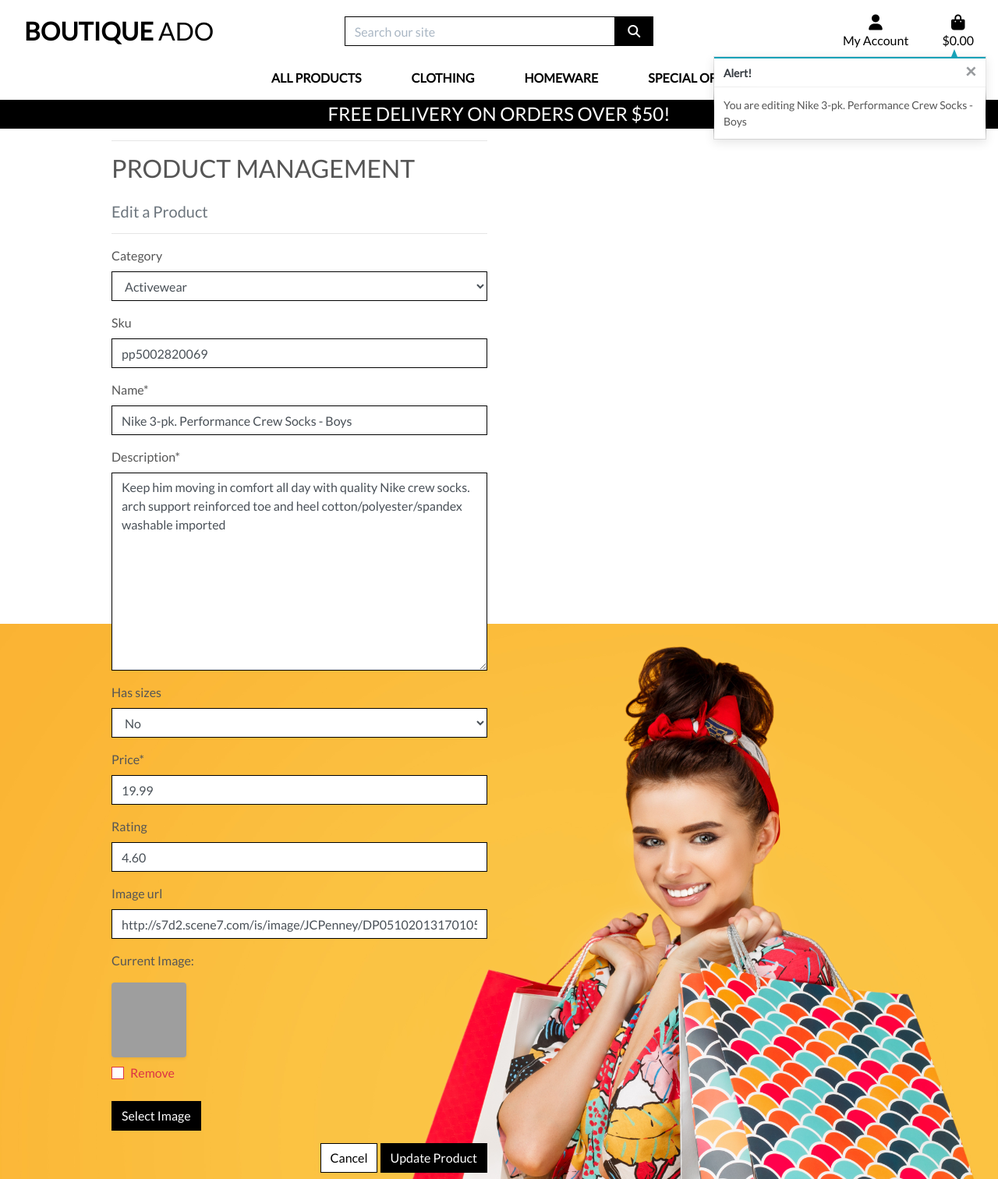
After one commit to Richard-L4/boutique_ado_v1, a Django app: page /products/edit/12/ in a window 1280 px wide. The commit adds this page. Shown: the whole page at 78% size. Run offline with Django 3.2, Linux system fonts and the light colour scheme; the visitor is signed in with stand-in values (Sample User, id 1); data comes from the database, SQL or seed files in the repository; some libraries are stand-ins or nearby versions; grey boxes are pictures that could not be loaded.

Commit message:
add / delete products page added

```diff
--- a/boutique_ado/settings.py
+++ b/boutique_ado/settings.py
@@ -110,6 +110,7 @@
 SITE_ID = 1
 
 EMAIL_BACKEND = 'django.core.mail.backends.console.EmailBackend'
+EMAIL_FILE_PATH = BASE_DIR / 'sent_emails'
 
 
 ACCOUNT_AUTHENTICATION_METHOD = 'username_email'
--- /dev/null
+++ b/products/forms.py
@@ -0,0 +1,21 @@
+from django import forms
+from .widgets import CustomClearableFileInput
+from .models import Product, Category
+
+
+class ProductForm(forms.ModelForm):
+
+    class Meta:
+        model = Product
+        fields = '__all__'
+
+    image = forms.ImageField(label='Image', required=False, widget=CustomClearableFileInput)
+
+    def __init__(self, *args, **kwargs):
+        super().__init__(*args, **kwargs)
+        categories = Category.objects.all()
+        friendly_names = [(c.id, c.get_friendly_name()) for c in categories]
+
+        self.fields['category'].choices = friendly_names
+        for field_name, field in self.fields.items():
+            field.widget.attrs['class'] = 'border-black rounded-0'
--- /dev/null
+++ b/products/templates/products/custom_widget_templates/custom_clearable_file_input.html
@@ -0,0 +1,17 @@
+{% if widget.is_initial %}
+    <p>{{ widget.initial_text }}:</p>
+    <a href="{{ widget.value.url }}">
+        <img width="96" height="96" class="rounded shadow-sm" src="{{ widget.value.url }}">
+    </a>
+    {% if not widget.required %}
+        <div class="custom-control custom-checkbox mt-2">
+            <input class="custom-control-input" type="checkbox" name="{{ widget.checkbox_name }}" id="{{ widget.checkbox_id }}">
+            <label class="custom-control-label text-danger" for="{{ widget.checkbox_id }}">{{ widget.clear_checkbox_label }}</label>
+        </div>
+    {% endif %}<br>
+    {{ widget.input_text }}
+{% endif %}
+<span class="btn btn-black rounded-0 btn-file">
+    Select Image <input id="new-image" type="{{ widget.type }}" name="{{ widget.name }}"{% include "django/forms/widgets/attrs.html" %}>
+</span>
+<strong><p class="text-danger" id="filename"></p></strong>
--- /dev/null
+++ b/products/templates/products/edit_product.html
@@ -0,0 +1,53 @@
+{% extends "base.html" %}
+{% load static %}
+
+{% block page_header %}
+    <div class="container header-container">
+        <div class="row">
+            <div class="col"></div>
+        </div>
+    </div>
+{% endblock %}
+
+{% block content %}
+    <div class="overlay"></div>
+    <div class="container">
+        <div class="row">
+            <div class="col-12 col-md-6">
+                <hr>
+                <h2 class="logo-font mb-4">Product Management</h2>
+                <h5 class="text-muted">Edit a Product</h5>
+                <hr>
+            </div>
+        </div>
+
+        <div class="row">
+            <div class="col-12 col-md-6">
+                <form method="POST" action="{% url 'edit_product' product.id %}" class="form mb-2" enctype="multipart/form-data">
+                    {% csrf_token %}
+                    {% for field in form %}
+                        {% if field.name != 'image' %}
+                            {{ field | as_crispy_field }}
+                        {% else %}
+                            {{ field }}
+                        {% endif %}
+                    {% endfor %}
+                    <div class="text-right">
+                        <a class="btn btn-outline-black rounded-0" href="{% url 'products' %}">Cancel</a>
+                        <button class="btn btn-black rounded-0" type="submit">Update Product</button>
+                    </div>
+                </form>
+            </div>
+        </div>
+    </div>
+{% endblock %}
+
+{% block postloadjs %}
+    {{ block.super }}
+    <script type="text/javascript">
+        $('#new-image').change(function() {
+            var file = $('#new-image')[0].files[0];
+            $('#filename').text(`Image will be set to: ${file.name}`);
+        });
+    </script>
+{% endblock %}
--- a/products/templates/products/product_detail.html
+++ b/products/templates/products/product_detail.html
@@ -41,6 +41,12 @@
                 <small class="text-muted"><i class="fas fa-star mr-1"></i>{{ product.rating }} / 5</small>
                 {% else %}
                 <small class="text-muted">No Rating</small>
+                {% endif %}
+                {% if request.user.is_superuser %}
+                    <small class="ml-3">
+                        <a href="{% url 'edit_product' product.id %}">Edit</a> |
+                        <a class="text-danger" href="{% url 'delete_product' product.id %}">Delete</a>
+                    </small>
                 {% endif %}
                 <p class="mt-3">{{ product.description }}</p>
                 <form class="form" action="{% url 'add_to_bag' product.id %}" method="POST">
--- a/products/templates/products/products.html
+++ b/products/templates/products/products.html
@@ -82,6 +82,12 @@
                                             {% else %}
                                                 <small class="text-muted">No Rating</small>
                                             {% endif %}
+                                            {% if request.user.is_superuser %}
+                                                <small class="ml-3">
+                                                    <a href="{% url 'edit_product' product.id %}">Edit</a> |
+                                                    <a class="text-danger" href="{% url 'delete_product' product.id %}">Delete</a>
+                                                </small>
+                                            {% endif %}
                                         </div>
                                     </div>
                                 </div>
--- a/products/urls.py
+++ b/products/urls.py
@@ -3,5 +3,8 @@
 
 urlpatterns = [
     path('', views.all_products, name='products'),
-    path('<product_id>', views.product_detail, name='product_detail'),
+    path('<int:product_id>/', views.product_detail, name='product_detail'),
+    path('add/', views.add_product, name='add_product'),
+    path('edit/<int:product_id>/', views.edit_product, name='edit_product'),
+    path('delete/<int:product_id>/', views.delete_product, name='delete_product'),
 ]
--- a/products/views.py
+++ b/products/views.py
@@ -1,9 +1,11 @@
 from django.shortcuts import render, redirect, reverse, get_object_or_404
 from django.contrib import messages
+from django.contrib.auth.decorators import login_required
 from django.db.models import Q
 from django.db.models.functions import Lower
 
 from .models import Product, Category
+from .forms import ProductForm
 
 # Create your views here.
 
@@ -23,10 +25,8 @@
             if sortkey == 'name':
                 sortkey = 'lower_name'
                 products = products.annotate(lower_name=Lower('name'))
-
             if sortkey == 'category':
                 sortkey = 'category__name'
-
             if 'direction' in request.GET:
                 direction = request.GET['direction']
                 if direction == 'desc':
@@ -69,3 +69,71 @@
     }
 
     return render(request, 'products/product_detail.html', context)
+
+
+@login_required
+def add_product(request):
+    """ Add a product to the store """
+    if not request.user.is_superuser:
+        messages.error(request, 'Sorry, only store owners can do that.')
+        return redirect(reverse('home'))
+
+    if request.method == 'POST':
+        form = ProductForm(request.POST, request.FILES)
+        if form.is_valid():
+            product = form.save()
+            messages.success(request, 'Successfully added product!')
+            return redirect(reverse('product_detail', args=[product.id]))
+        else:
+            messages.error(request, 'Failed to add product. Please ensure the form is valid.')
+    else:
+        form = ProductForm()
+
+    template = 'products/add_product.html'
+    context = {
+        'form': form,
+    }
+
+    return render(request, template, context)
+
+
+@login_required
+def edit_product(request, product_id):
+    """ Edit a product in the store """
+    if not request.user.is_superuser:
+        messages.error(request, 'Sorry, only store owners can do that.')
+        return redirect(reverse('home'))
+
+    product = get_object_or_404(Product, pk=product_id)
+    if request.method == 'POST':
+        form = ProductForm(request.POST, request.FILES, instance=product)
+        if form.is_valid():
+            form.save()
+            messages.success(request, 'Successfully updated product!')
+            return redirect(reverse('product_detail', args=[product.id]))
+        else:
+            messages.error(request, 'Failed to update product. Please ensure the form is valid.')
+    else:
+        form = ProductForm(instance=product)
+        messages.info(request, f'You are editing {product.name}')
+
+    template = 'products/edit_product.html'
+    context = {
+        'form': form,
+        'product': product,
+    }
+
+    return render(request, template, context)
+
+
+@login_required
+def delete_product(request, product_id):
+    """ Delete a product from the store """
+    if not request.user.is_superuser:
+        messages.error(request, 'Sorry, only store owners can do that.')
+        return redirect(reverse('home'))
+
+    product = get_object_or_404(Product, pk=product_id)
+    product.delete()
+    messages.success(request, 'Product deleted!')
+    return redirect(reverse('products'))
--- a/static/css/base.css
+++ b/static/css/base.css
@@ -237,6 +237,34 @@
 	color: #17a2b8; /* text-info */
 }
 
+/* Product Form */
+
+.btn-file {
+    position: relative;
+    overflow: hidden;
+}
+
+.btn-file input[type="file"] {
+    position: absolute;
+    top: 0;
+    right: 0;
+    min-width: 100%;
+    min-height: 100%;
+    opacity: 0;
+    cursor: pointer;
+}
+
+.custom-checkbox .custom-control-label::before {
+    border-radius: 0;
+    border-color: #dc3545;
+}
+
+.custom-checkbox .custom-control-input:checked~.custom-control-label::before {
+    background-color: #dc3545;
+    border-color: #dc3545;
+    border-radius: 0;
+}
+
 /* fixed top navbar only on medium and up */
 @media (min-width: 992px) {
     .fixed-top-desktop-only {
--- a/templates/base.html
+++ b/templates/base.html
@@ -26,7 +26,7 @@
 
   {% block corejs %}
   <!-- Add your kit code -->
-  <script src="https://kit.fontawesome.com/a625c39dbd.js" crossorigin="anonymous"></script>
+   <script src="https://kit.fontawesome.com/a625c39dbd.js" crossorigin="anonymous"></script>
   <script src="https://cdn.jsdelivr.net/npm/jquery@3.5.1/dist/jquery.min.js"
     integrity="sha256-9/aliU8dGd2tb6OSsuzixeV4y/faTqgFtohetphbbj0=" crossorigin="anonymous"></script>
   <script src="https://cdn.jsdelivr.net/npm/popper.js@1.16.0/dist/umd/popper.min.js"
@@ -82,7 +82,7 @@
             <div class="dropdown-menu border-0" aria-labelledby="user-options">
               {% if request.user.is_authenticated %}
               {% if request.user.is_superuser %}
-              <a href="" class="dropdown-item">Product Management</a>
+              <a href="{% url 'add_product' %}" class="dropdown-item">Product Management</a>
               {% endif %}
               <a href="{% url 'profile' %}" class="dropdown-item">My Profile</a>
               <a href="{% url 'account_logout' %}" class="dropdown-item">Logout</a>
--- a/templates/includes/mobile-top-header.html
+++ b/templates/includes/mobile-top-header.html
@@ -30,7 +30,7 @@
     <div class="dropdown-menu border-0" aria-labelledby="user-options">
         {% if request.user.is_authenticated %}
             {% if request.user.is_superuser %}
-                <a href="{% url 'account_logout' %}" class="dropdown-item">Product Management</a>
+                <a href="{% url 'add_product' %}" class="dropdown-item">Product Management</a>
             {% endif %}
             <a href="" class="dropdown-item">My Profile</a>
             <a href="{% url 'account_logout' %}" class="dropdown-item">Logout</a>
```
Also changed, not shown: bag/templates/bag/bag.html (+9 -3 lines), products/templates/products/add_product.html (added, +53 -0 lines), products/widgets.py (added, +9 -0 lines), profiles/views.py (+6 -3 lines), templates/includes/toasts/toast_success.html (+7 -3 lines), media/16th-augusta.jpg (added), media/amen-corne-the-masters.jpg (added).
